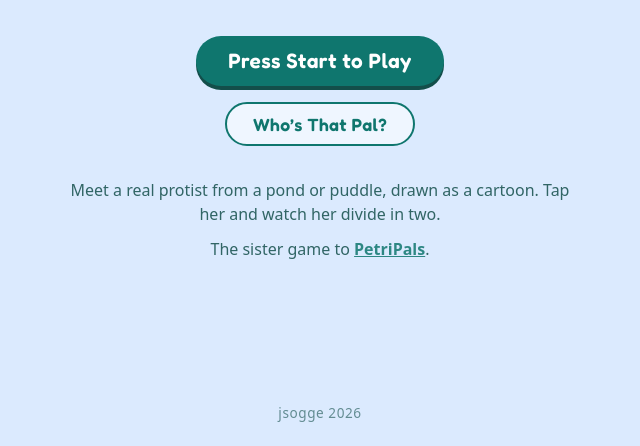
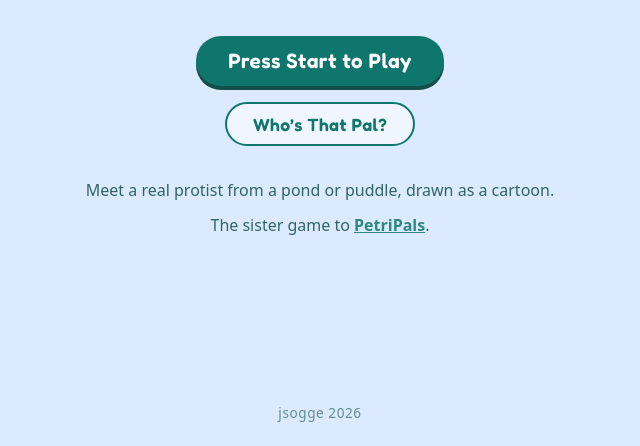
Before and after one commit to jessicasogge/PuddlePals, a website with bundled scripts: page public/index.html in a window 1280 px wide. Shown: the part 354-800 px from the top of the page, without its empty margins (320-960 px from the left). Built offline with nearby package versions, Linux system fonts and the light colour scheme.

Commit message:
update home screen

```diff
--- a/public/index.html
+++ b/public/index.html
@@ -23,8 +23,7 @@
     <button class="start-btn" type="button">Press Start to Play</button>
     <a class="guess-link" href="./whos-that-pal.html">Who’s That Pal?</a>
     <p class="about">
-      Meet a real protist from a pond or puddle, drawn as a cartoon. Tap her
-      and watch her divide in two.
+      Meet a real protist from a pond or puddle, drawn as a cartoon.
     </p>
     <p class="sister-game">
       The sister game to
```
